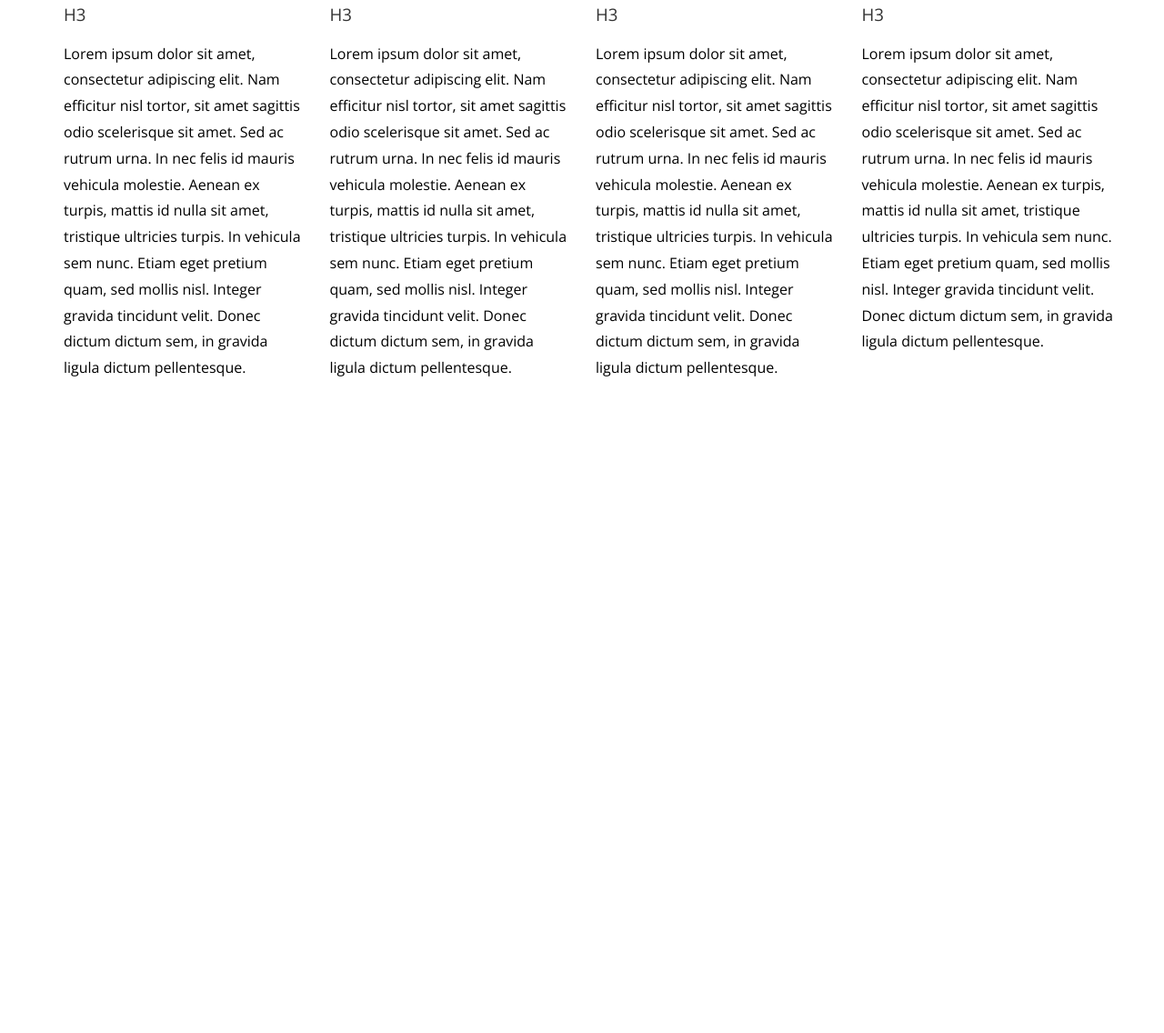
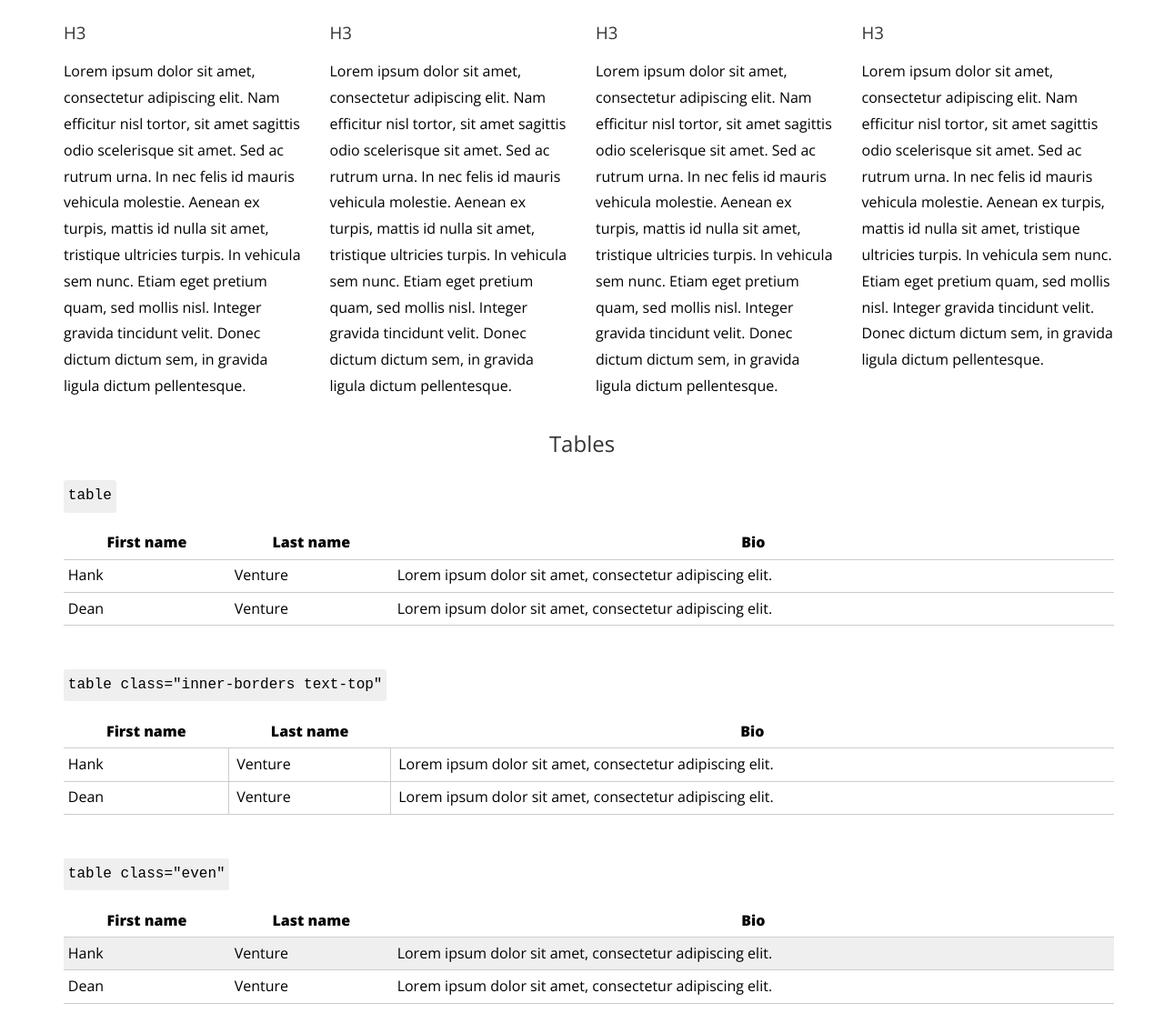
Before and after one commit to kendaleiv/StratumUI, a website: page demos/grid.html in a window 1280 px wide. Shown: the part 1949-3085 px from the top of the page at 91% size. Before the commit the page ends 2384 px from the top, so only its background shows below. Drawn offline with nearby package versions, Linux system fonts and the light colour scheme.

Commit message:
add demo index, add webserver, add _tables, add Tables to readme

```diff
--- /dev/null
+++ b/css/scss/_code.scss
@@ -0,0 +1,8 @@
+code {
+  background: $grey-lighter;
+  @include border-radius(3px);
+  color: inherit;
+  font-family: monospace;
+  font-size: 100%;
+  padding: 0.3em;
+}
--- /dev/null
+++ b/css/scss/_tables.scss
@@ -0,0 +1,38 @@
+table {
+  width: 100%;
+  line-height: 1,5em;
+  margin-bottom: 2em;
+  table, th, td {
+    @include border("bottom", $grey-light);
+    border-collapse: collapse;
+  }
+  th, td {
+    padding: 0.3em;
+  }
+  &.inner-borders {
+    table, td {
+      @include border("right", $grey-light);
+      // increase right pad for border
+      padding-left: 0.5em;
+      &:first-of-type {padding-left: 0.3em;}
+      &:last-of-type {
+        border-right: none;
+      }
+    }
+  }
+  &.text-top {
+    table, th, td {
+      vertical-align: text-top;
+    }
+  }
+  &.even {
+    tr {
+      &:nth-child(even) { background: $grey-lighter;}
+    }
+  }
+  &.odd {
+    tr {
+      &:nth-child(odd) { background: $grey-lighter;}
+    }
+  }
+}
--- a/css/scss/main.scss
+++ b/css/scss/main.scss
@@ -30,6 +30,8 @@
 @import "forms";
 @import "cards";
 @import "wings";
+@import "tables";
+@import "code";
 
 // Load Helpers
 /// --- load last; Helpers trump previous declarations --- ///
--- a/demos/grid.html
+++ b/demos/grid.html
@@ -9,9 +9,7 @@
 
     <!-- Grid demo styles -->
     <style>
-      /*body {background: powderblue;}
-      section {background: wheat;}
-      .container {background: white;}*/
+      code {display: inline-block; margin: 1em 0;}
       .demo [class*="col-"] {border: 1px solid #eee;}
       .demo .row {padding-bottom: 15px;}
     </style>
@@ -183,6 +181,9 @@
         <hr class="hr--third">
         <hr class="hr--half">
         <hr class="hr--quarter">
+      </div><!--/.container -->
+
+      <div class="container">
 
         <h2 class="text-center">Layout</h2>
 
@@ -234,9 +235,94 @@
           </div><!-- /.col-3 -->
         </div><!-- /.row -->
       </div><!-- /.container -->
+
+      <div class="container">
+
+        <h2 class="text-center">Tables</h2>
+
+        <div class="row">
+          <div class="col-12">
+
+            <code>table</code>
+
+            <table>
+              <tr>
+                <th>First name</th>
+                <th>Last name</th>
+                <th>Bio</th>
+              </tr>
+              <tr>
+                <td>Hank</td>
+                <td>Venture</td>
+                <td>Lorem ipsum dolor sit amet, consectetur adipiscing elit.</td>
+              </tr>
+              <tr>
+                <td>Dean</td>
+                <td>Venture</td>
+                <td>Lorem ipsum dolor sit amet, consectetur adipiscing elit.</td>
+              </tr>
+            </table>
+
+          </div>
+        </div><!-- /.row -->
+
+        <div class="row">
+          <div class="col-12">
+
+            <code>table class="inner-borders text-top"</code>
+
+            <table class="inner-borders text-top">
+              <tr>
+                <th>First name</th>
+                <th>Last name</th>
+                <th>Bio</th>
+              </tr>
+              <tr>
+                <td>Hank</td>
+                <td>Venture</td>
+                <td>Lorem ipsum dolor sit amet, consectetur adipiscing elit.</td>
+              </tr>
+              <tr>
+                <td>Dean</td>
+                <td>Venture</td>
+                <td>Lorem ipsum dolor sit amet, consectetur adipiscing elit.</td>
+              </tr>
+            </table>
+
+          </div>
+        </div><!-- /.row -->
+
+        <div class="row">
+          <div class="col-12">
+
+            <code>table class="even"</code>
+
+            <table class="even">
+              <tr>
+                <th>First name</th>
+                <th>Last name</th>
+                <th>Bio</th>
+              </tr>
+              <tr>
+                <td>Hank</td>
+                <td>Venture</td>
+                <td>Lorem ipsum dolor sit amet, consectetur adipiscing elit.</td>
+              </tr>
+              <tr>
+                <td>Dean</td>
+                <td>Venture</td>
+                <td>Lorem ipsum dolor sit amet, consectetur adipiscing elit.</td>
+              </tr>
+            </table>
+
+          </div>
+        </div><!-- /.row -->
+      </div><!-- /.container -->
+
       <div class="container">
 
       </div><!-- /.container -->
+
     </section>
   </body>
 </html>
--- a/gulpfile.js
+++ b/gulpfile.js
@@ -1,24 +1,47 @@
 /*global require*/
 
-var gulp = require("gulp"),
-    sass = require("gulp-sass");
+var gulp = require('gulp'),
+    sass = require('gulp-sass'),
+    webserver = require('gulp-webserver'),
+    opn = require('opn');
 
 var paths = {
-    sassSource: "css/scss/*.scss",
-    sassDest: "css"
+    sassSource: 'css/scss/*.scss',
+    sassDest: 'css'
 };
 
+var server = {
+  host: 'localhost',
+  port: '6001'
+}
+
 // Compile & minify Sass
-gulp.task("sass", function() {
+gulp.task('sass', function() {
   return gulp.src(paths.sassSource)
     .pipe(sass())
     .pipe(gulp.dest(paths.sassDest));
 });
 
+// local server with livereload
+gulp.task('webserver', function() {
+  gulp.src( '.' )
+    .pipe(webserver({
+      host:             server.host,
+      port:             server.port,
+      livereload:       true,
+      directoryListing: false
+    }));
+});
+
+// open it
+gulp.task('openbrowser', function() {
+  opn( 'http://' + server.host + ':' + server.port + '/demos/');
+});
+
 // Watch Files For Changes
-gulp.task("watch", function() {
-  gulp.watch(paths.sassSource, ["sass"]);
+gulp.task('watch', function() {
+  gulp.watch(paths.sassSource, ['sass']);
 });
 
 // Default Task
-gulp.task("default", ["sass", "watch"]);
+gulp.task('default', ['webserver', 'openbrowser', 'sass', 'watch']);
--- a/package.json
+++ b/package.json
@@ -26,9 +26,9 @@
   "homepage": "https://github.com/ritterim/StratumUI",
   "devDependencies": {
     "gulp": "^3.9.0",
-    "gulp-rename": "^1.2.2",
     "gulp-sass": "^2.1.0",
-    "gulp-uglify": "^1.4.0"
+    "gulp-webserver": "^0.9.1",
+    "opn": "^4.0.1"
   },
   "files": [
     "css",
```
Also changed, not shown: demos/index.html (added, +30 -0 lines), README.md, css/main.css, css/scss/_lists.scss (added), 1 other file.
